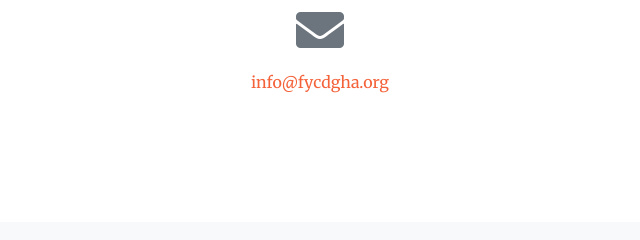
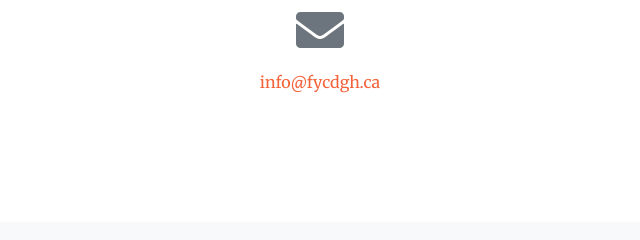
Before and after one commit to imakou/fycdgha.org_OfficalWebsite, a website with bundled scripts: page index.html in a window 1280 px wide. Shown: the part 3794-4034 px from the top of the page, 320-960 px from the left. Built offline with nearby package versions, Linux system fonts and the light colour scheme.

Commit message:
update email

```diff
--- a/index.html
+++ b/index.html
@@ -387,7 +387,7 @@
         <div class="col-lg-4 offset-lg-4 mr-auto text-center">
           <i class="fas fa-envelope fa-3x mb-3 text-muted"></i>
           <!-- Make sure to change the email address in anchor text AND the link below! -->
-          <a class="d-block" href="mailto:info@fycdgha.org">info@fycdgha.org</a>
+          <a class="d-block" href="mailto:info@fycdgh.ca">info@fycdgh.ca</a>
         </div>
       </div>
     </div>
```
